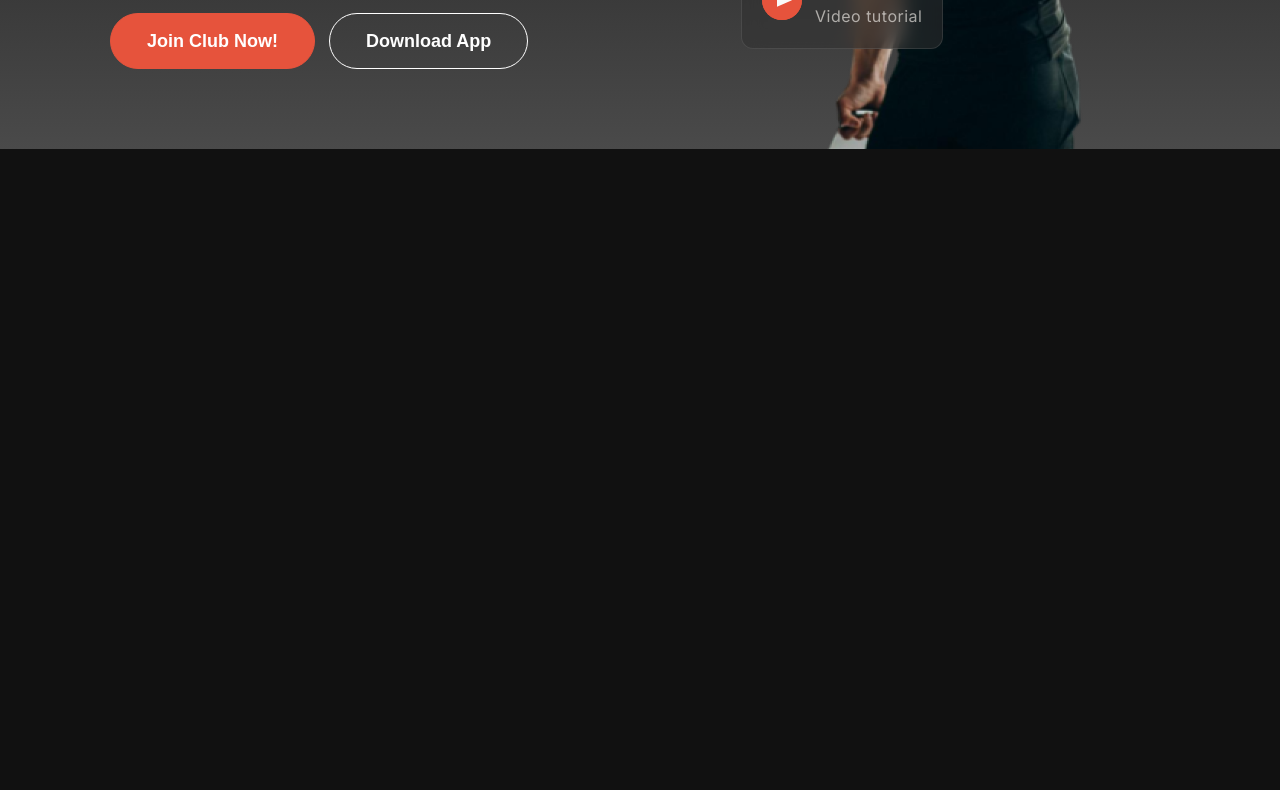
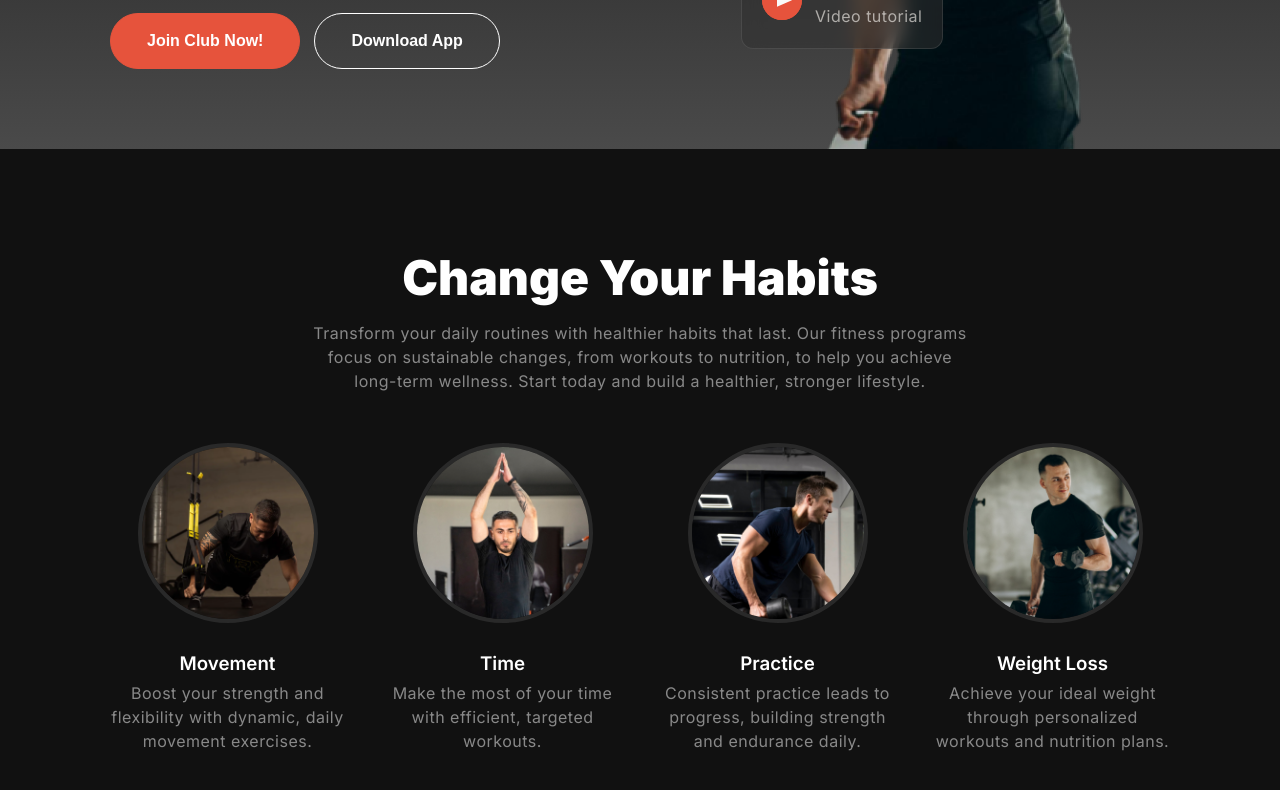
Before and after one commit to dev-tanvirtonmoy/fitness-landing-page-assignment-02, a plain HTML site: page index.html in a window 1280 px wide. Shown: the part 556-1346 px from the top of the page. Before the commit the page ends 800 px from the top, so only its background shows below. Drawn offline with Linux system fonts and the light colour scheme; a web font is replaced by a local one.

Commit message:
Habits section added to the website with Mobile and Tablet view

```diff
--- a/index.html
+++ b/index.html
@@ -71,7 +71,59 @@
         </div>
     </header>
     <main>
+    <!-- ---------- Habit section HTML start from here ---------- -->
+        <section class="habit">
+            <div class="container">
+                <div class="section-heading">
+                    <h2>Change Your Habits</h2>
+                    <p>
+                        Transform your daily routines with healthier habits that last. Our fitness programs focus on sustainable changes, from workouts to nutrition, to help you achieve long-term wellness. Start today and build a healthier, stronger lifestyle.
+                    </p>
+                </div>
+                <div class="habit-items">
+                    <div class="item">
+                        <div class="item-img">
+                            <img src="./images/habit1.png" alt="">
+                        </div>
+                        <h3>Movement</h3>
+                        <p>
+                            Boost your strength and flexibility with dynamic, daily movement exercises.
+                        </p>
+                    </div>
 
+                    <div class="item">
+                        <div class="item-img">
+                            <img src="./images/habit2.png" alt="">
+                        </div>
+                        <h3>Time</h3>
+                        <p>
+                            Make the most of your time with efficient, targeted workouts.
+                        </p>
+                    </div>
+
+                    <div class="item">
+                        <div class="item-img">
+                            <img src="./images/habit3.png" alt="">
+                        </div>
+                        <h3>practice</h3>
+                        <p>
+                            Consistent practice leads to progress, building strength and endurance daily.
+                        </p>
+                    </div>
+
+                    <div class="item">
+                        <div class="item-img">
+                            <img src="./images/habit4.png" alt="">
+                        </div>
+                        <h3>weight loss</h3>
+                        <p>
+                            Achieve your ideal weight through personalized workouts and nutrition plans.
+                        </p>
+                    </div>
+                </div>
+            </div>
+        </section>
+    <!-- ---------- Habit section HTML end here ---------- -->
     </main>
     <footer>
 
--- a/styles/responsive.css
+++ b/styles/responsive.css
@@ -1,5 +1,9 @@
 /* ---------- Mobile view responsive CSS start from here ---------- */
 @media screen and (max-width: 576px) {
+    body .section-heading h2 {
+        font-size: 2rem;
+    }
+
     /* ---------- Navbar start from here ---------- */
     header nav .nav-links {
         display: none;
@@ -35,6 +39,25 @@
         transform: translateY(-180px) translateX(220px);
     }
     /* ---------- Banner end here ---------- */
+
+    /* ---------- Habit start here ---------- */
+    main .habit {
+        padding: 50px 0;
+    }
+    main .habit .container > .section-heading {
+        width: 100%;
+    }
+    main .habit .container > .section-heading h3 {
+
+    }
+    main .habit .habit-items {
+        grid-template-columns: repeat(1, 1fr);
+    }
+    main .habit .habit-items > .item {
+        width: 231px;
+        margin-inline: auto;
+    }
+    /* ---------- Habit end here ---------- */
 }
 /* ---------- Mobile view responsive CSS end here ---------- */
 
@@ -57,5 +80,14 @@
         transform: translateY(-320px) translateX(270px);
     }
     /* ---------- Banner end here ---------- */
+
+    /* ---------- Habit start here ---------- */
+    main .habit .container > .section-heading {
+        width: 475px;
+    }
+    main .habit .habit-items {
+        grid-template-columns: repeat(2, 1fr);
+    }
+    /* ---------- Habit end here ---------- */
 }
 /* ---------- Tablet view responsive CSS end here ---------- */
--- a/styles/style.css
+++ b/styles/style.css
@@ -63,7 +63,7 @@ p {
     border-radius: 42px;
     color: var(--bg-white);
     background: var(--tartiary-bg);
-    font-size: 1.125rem;
+    font-size: 1rem;
     font-weight: 600;
     line-height: 22px;
     border: 1px solid var(--tartiary-bg);
@@ -73,12 +73,19 @@ p {
     padding: 16px 36px;
     border-radius: 42px;
     color: var(--bg-white);
-    font-size: 1.125rem;
+    font-size: 1rem;
     font-weight: 600;
     line-height: 22px;
     border: 1px solid #fff;
     background: transparent;
     display: block;
+}
+.section-heading h2 {
+    color: var(--bg-white);
+    font-size: 3rem;
+    font-weight: 900;
+    line-height: 120%;
+    margin-bottom: 14px;
 }
 /* ---------- Navbar part styles start from here ---------- */
 header {
@@ -196,3 +203,40 @@ nav .hamburger-manu {
     transform: translateY(-240px) translateX(300px);
 }
 /* ---------- Banner section styles end here ---------- */
+
+/* ---------- Habit section styles from here ---------- */
+.habit {
+    padding: 100px 0;
+}
+.habit .container > .section-heading {
+    text-align: center;
+    width: 671px;
+    margin-inline: auto;
+}
+.habit .habit-items {
+    margin-top: 50px;
+    display: grid;
+    grid-template-columns: repeat(4, 1fr);
+    gap: 40px;
+}
+.habit .habit-items > .item {
+    text-align: center;
+}
+.habit .habit-items > .item > .item-img > img {
+    height: 180px;
+    width: 180px;
+    margin: 0 auto;
+    border-radius: 50%;
+    border: 4px solid rgba(255, 255, 255, 0.10);
+    margin-bottom: 30px;
+}
+.habit .habit-items > .item > h3 {
+    color: var(--bg-white);
+    font-size: 18px
+    font-style: normal;
+    font-weight: 600;
+    line-height: 120%;
+    text-transform: capitalize;
+    margin-bottom: 6px;
+}
+/* ---------- Habit section end here ---------- */
```
Also changed, not shown: images/habit1.png (renamed from images/image 3.png), images/habit2.png (renamed from images/image 2.png), images/habit3.png (renamed from images/image 4.png), images/habit4.png (renamed from images/image 5.png).
